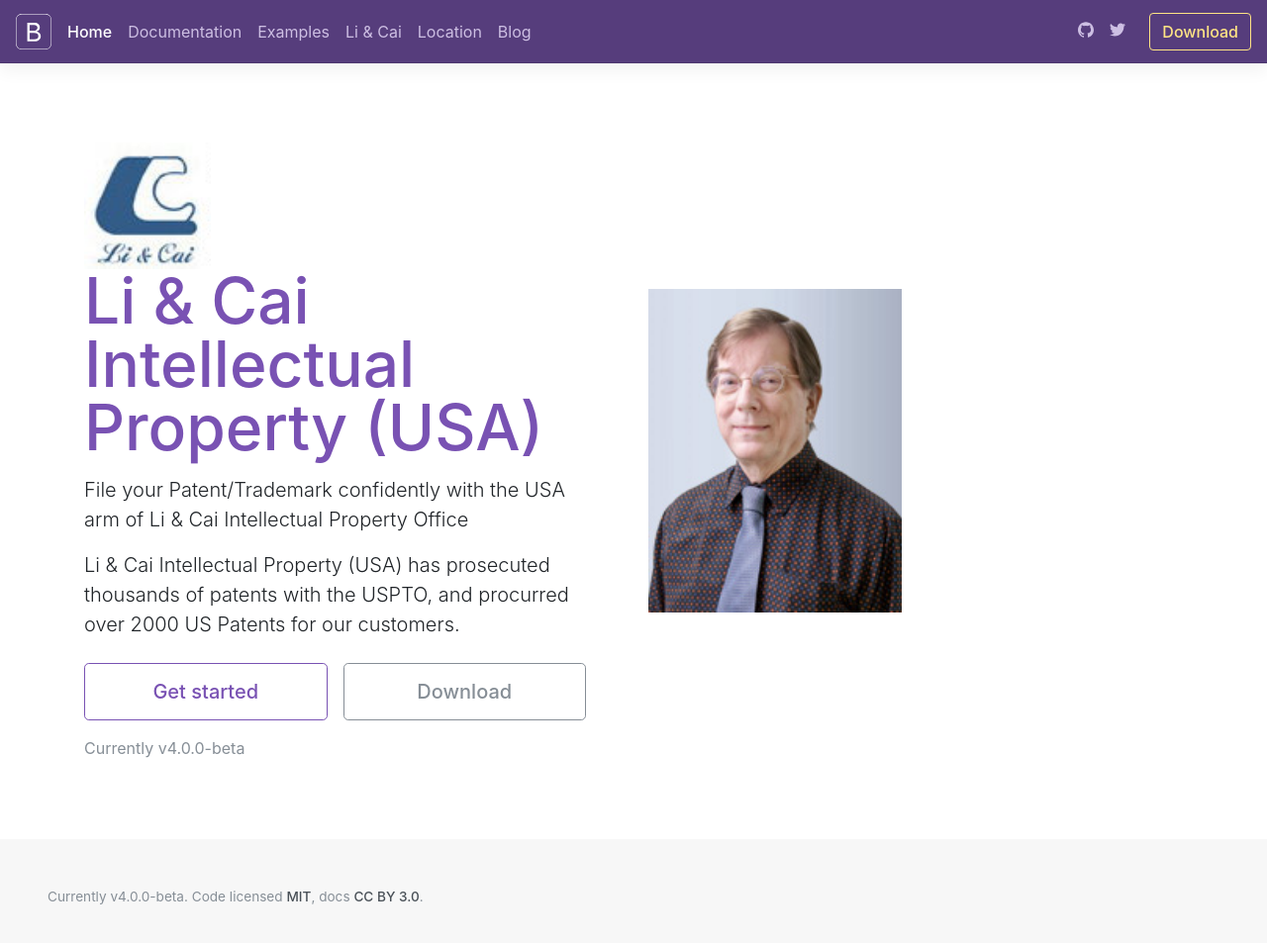
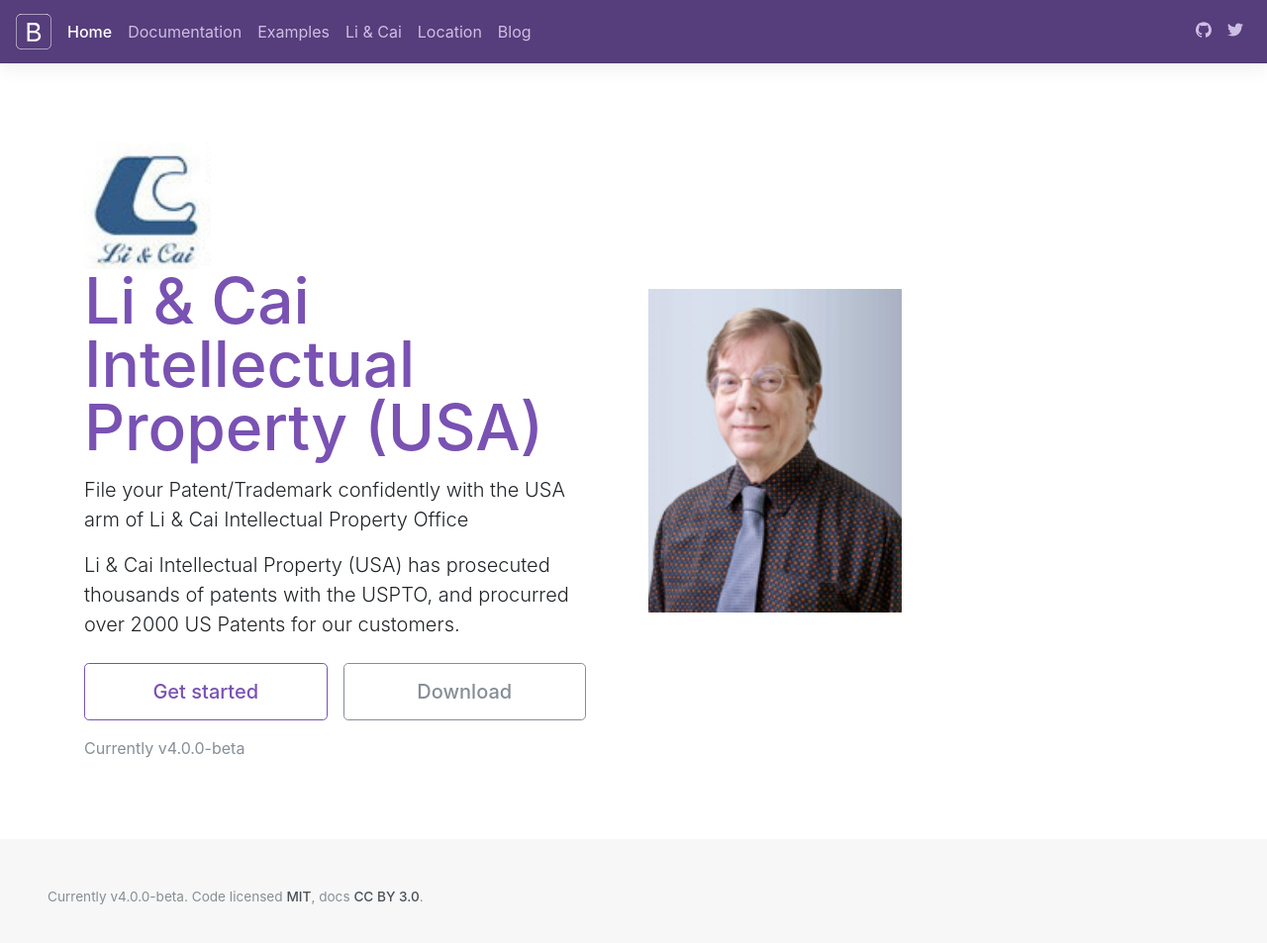
Before and after one commit to fliptop2/patent-javascript-ouicards, a Jekyll site: the page index.html, which Jekyll copies as it is, in a window 1280 px wide and 964 px high. Shown: the top 953 px of the window at 99% size. Built offline with Jekyll 4.4.1, drawn with Linux system fonts in a browser that asks for light colours; nearby versions of some CDN libraries; comment, search, counter and statistics services are not loaded.

Commit message:
Add files via upload

```diff
--- a/index.html
+++ b/index.html
@@ -115,8 +115,6 @@
       </a>
     </li>
   </ul>
-
-  <a class="btn btn-bd-yellow d-none d-lg-inline-block mb-3 mb-md-0 ml-md-3" href="https://github.com/twbs/bootstrap/archive/v4.0.0-beta.zip">Download</a>
 </header>
 
 
```
